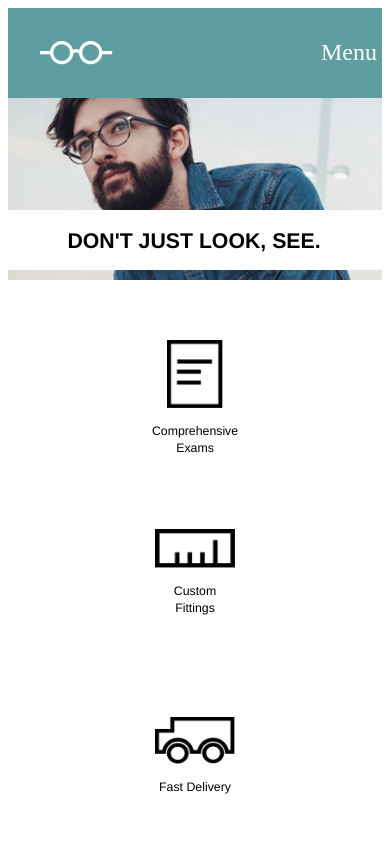
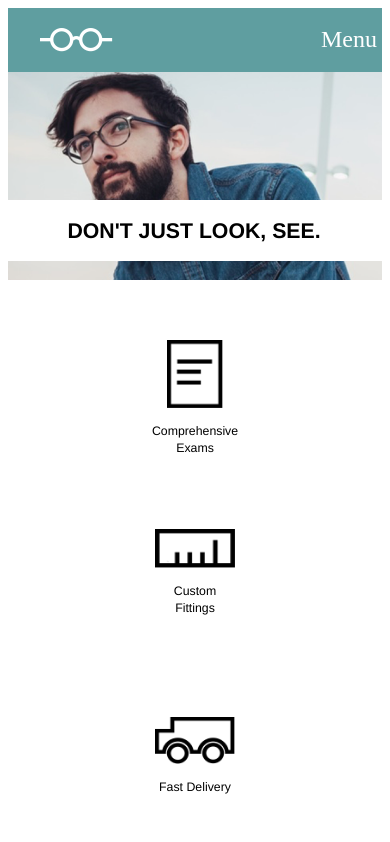
Before and after one commit to Bubbles2016/tortoiseshell, a plain HTML site: page index.html in a window 390 px wide. Shown: the top 842 px of the page. Drawn offline with Linux system fonts and the light colour scheme.

Commit message:
project complete. reducing the height of menu bar at mobile screens

```diff
--- a/resources/css/style.css
+++ b/resources/css/style.css
@@ -213,7 +213,7 @@ header {
 .mini-banner {
   background-color: white;
   padding: 0;
-  margin-top: 7.0rem;
+  margin-top: 8.0rem;
   line-height: 0.1;
   width: 100%;
   margin-left: 0;
@@ -269,4 +269,8 @@ footer {
   font-family: helvetica;
   font-size: 0.77rem;
 }
+nav {
+  max-height: 4rem;
 }
+
+}
```
